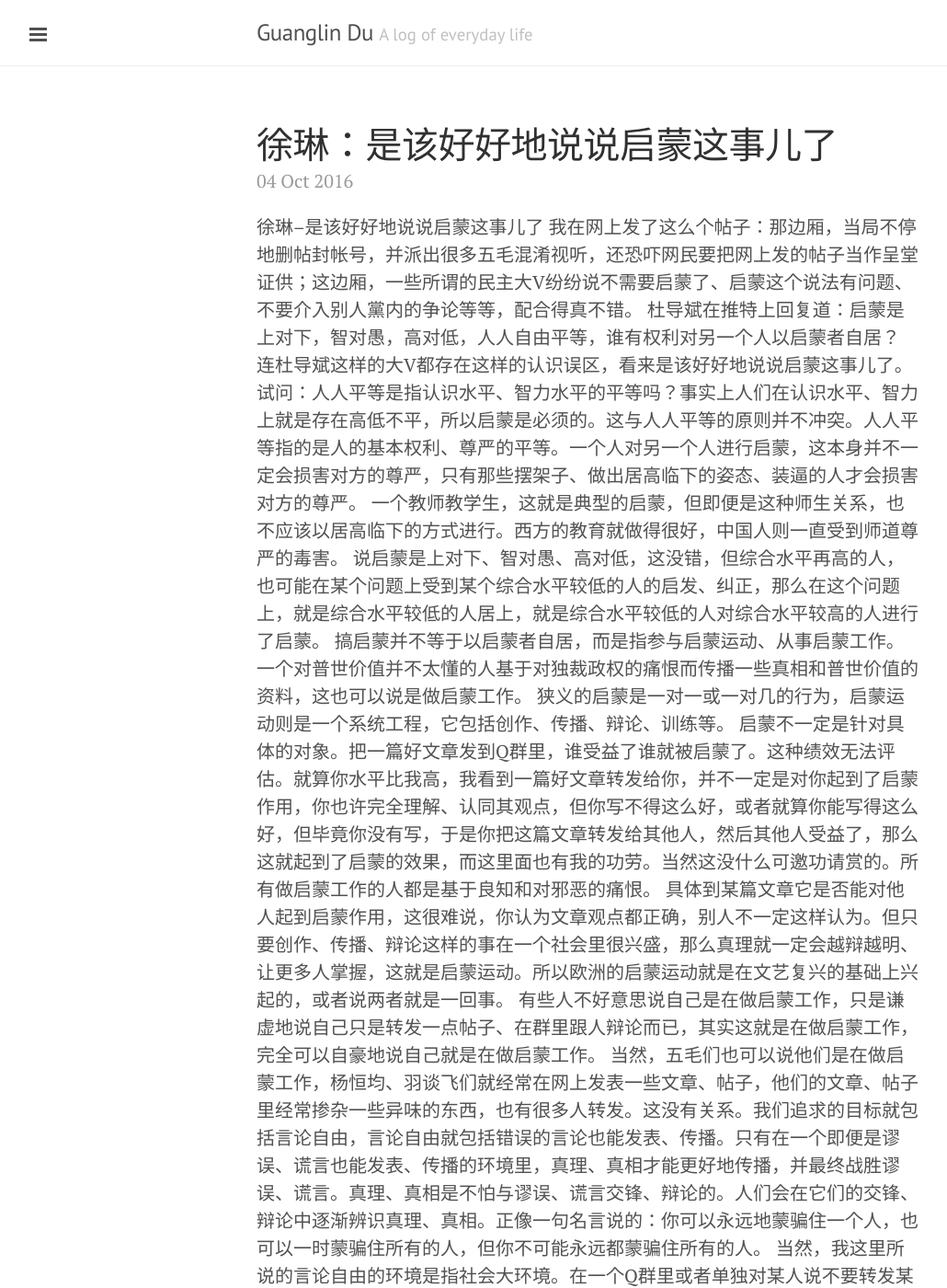
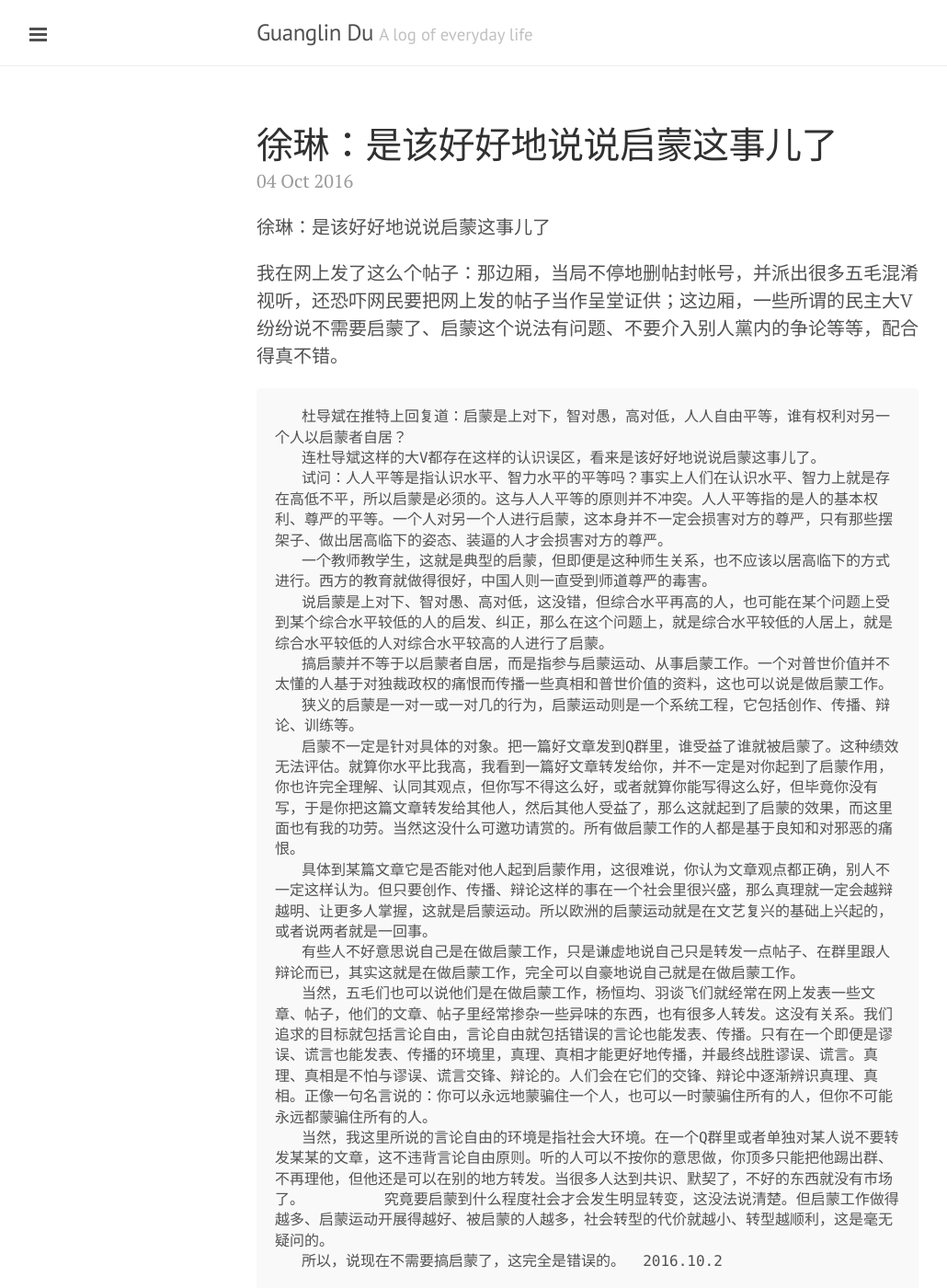
Before and after one commit to GuanglinDu/GuanglinDu.github.io, a Jekyll site: the page built from _posts/2016-10-04-hello2.markdown, in a window 1280 px wide and 1400 px high. Shown: the whole window at 92% size, without its empty margins (1-1031 px from the left). Built offline with Jekyll 4.4.1, drawn with Linux system fonts in a browser that asks for light colours; some of the changed text lies outside the part shown.

Commit message:
Post update: 徐琳：是该好好地说说启蒙这事儿了

```diff
--- a/_posts/2016-10-04-hello2.markdown
+++ b/_posts/2016-10-04-hello2.markdown
@@ -3,8 +3,10 @@ published: true
 title: 徐琳：是该好好地说说启蒙这事儿了
 layout: post
 ---
-徐琳--是该好好地说说启蒙这事儿了
-       我在网上发了这么个帖子：那边厢，当局不停地删帖封帐号，并派出很多五毛混淆视听，还恐吓网民要把网上发的帖子当作呈堂证供；这边厢，一些所谓的民主大V纷纷说不需要启蒙了、启蒙这个说法有问题、不要介入别人黨内的争论等等，配合得真不错。
+徐琳：是该好好地说说启蒙这事儿了
+
+我在网上发了这么个帖子：那边厢，当局不停地删帖封帐号，并派出很多五毛混淆视听，还恐吓网民要把网上发的帖子当作呈堂证供；这边厢，一些所谓的民主大V纷纷说不需要启蒙了、启蒙这个说法有问题、不要介入别人黨内的争论等等，配合得真不错。
+
        杜导斌在推特上回复道：启蒙是上对下，智对愚，高对低，人人自由平等，谁有权利对另一个人以启蒙者自居？
        连杜导斌这样的大V都存在这样的认识误区，看来是该好好地说说启蒙这事儿了。
        试问：人人平等是指认识水平、智力水平的平等吗？事实上人们在认识水平、智力上就是存在高低不平，所以启蒙是必须的。这与人人平等的原则并不冲突。人人平等指的是人的基本权利、尊严的平等。一个人对另一个人进行启蒙，这本身并不一定会损害对方的尊严，只有那些摆架子、做出居高临下的姿态、装逼的人才会损害对方的尊严。
```
